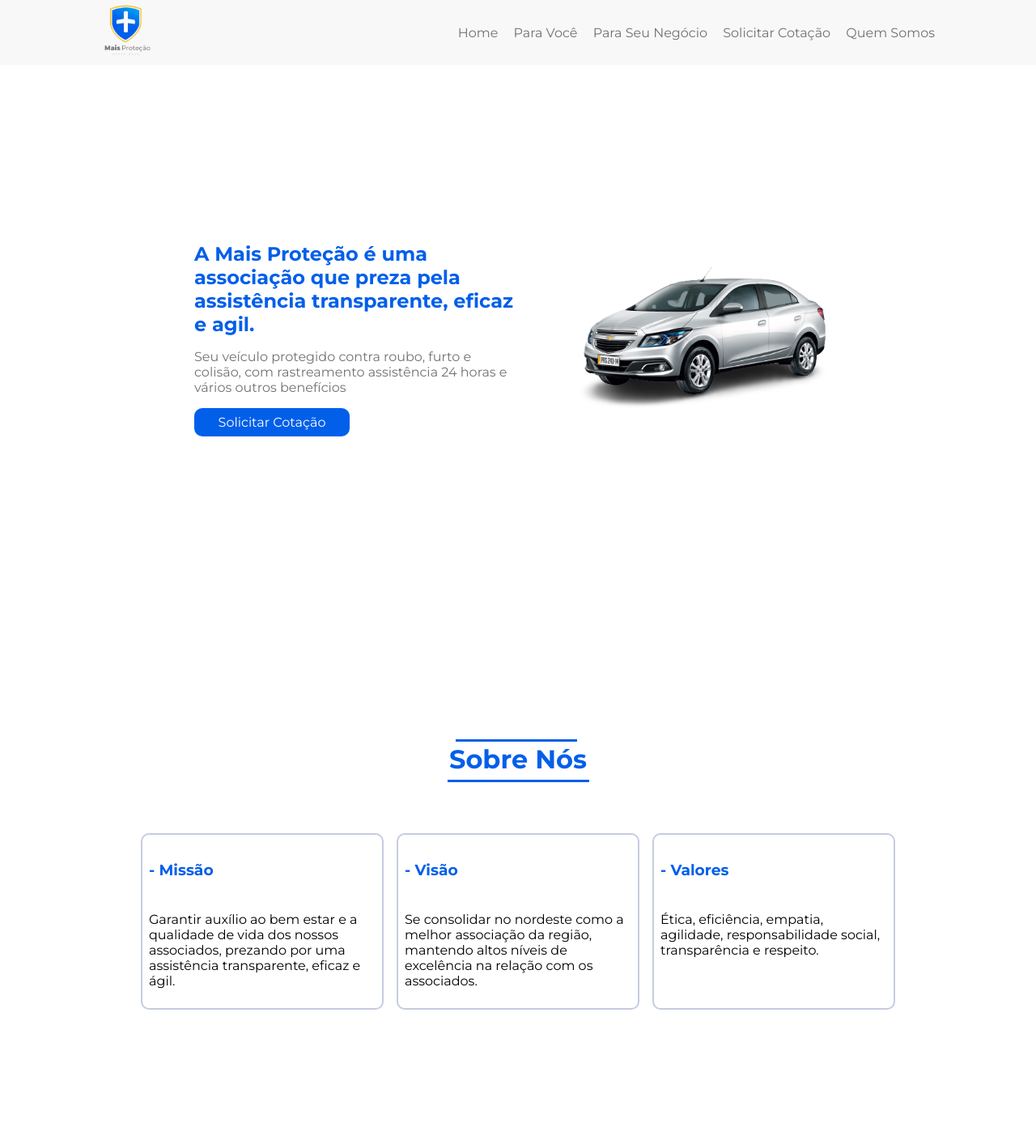
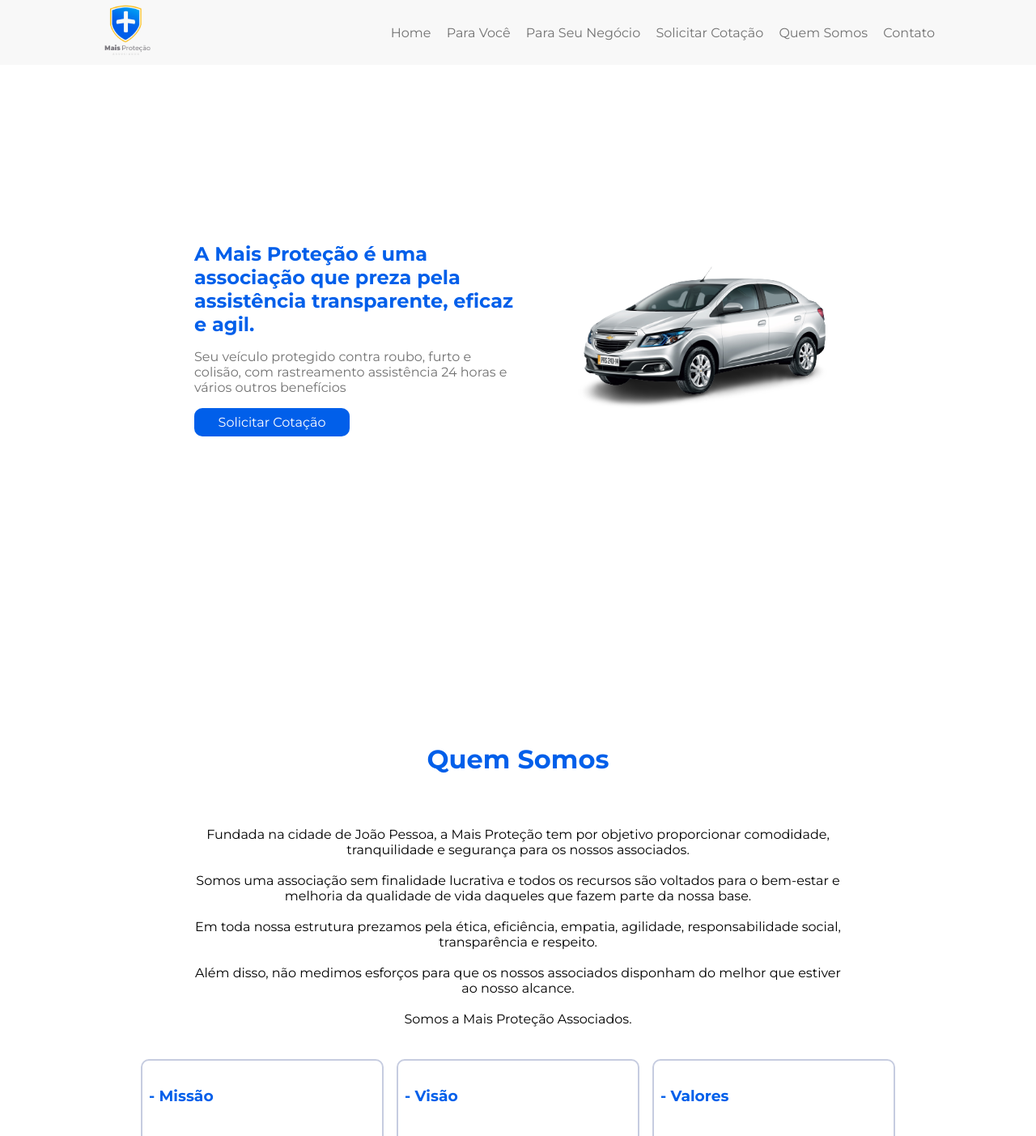
Before and after one commit to CabralArthur/Mais-Protecao, a React (Create React App) app: page / in a window 1280 px wide. Shown: the top 1403 px of the page at 81% size. Built offline with nearby package versions, Linux system fonts and the light colour scheme.

Commit message:
Adjusting text of site

```diff
--- a/src/components/Elements/Header/index.jsx
+++ b/src/components/Elements/Header/index.jsx
@@ -35,6 +35,9 @@ const Header = () => {
                     <li>
                         <a href='#sobre-nos'>Quem Somos</a>
                     </li>
+                    <li>
+                        <a href='#contato'>Contato</a>
+                    </li>
                 </ul>
                 <Hamburger onClick={handleMenu} />
             </Container>
@@ -55,6 +58,9 @@ const Header = () => {
                     <li>
                         <a href='#sobre-nos'>Quem Somos</a>
                     </li>
+                    <li>
+                        <a href='#contato'>Contato</a>
+                    </li>
             </MobileUL>
         </MainHeader>
     )
--- a/src/components/Sections/AboutSection/index.jsx
+++ b/src/components/Sections/AboutSection/index.jsx
@@ -4,7 +4,24 @@ import { Container } from './styles'
 const AboutSection = () => {
     return (
         <Container id='sobre-nos'>
-            <h1>Sobre Nós</h1>
+            <h1>Quem Somos</h1>
+
+            <span>
+                Fundada na cidade de João Pessoa, a Mais Proteção tem por objetivo proporcionar comodidade, tranquilidade e segurança para os nossos associados.
+                <br/>
+                <br/>
+                Somos uma associação sem finalidade lucrativa e todos os recursos são voltados para o bem-estar e melhoria da qualidade de vida daqueles que fazem parte da nossa base.
+                <br/>
+                <br/>
+                Em toda nossa estrutura prezamos pela ética, eficiência, empatia, agilidade, responsabilidade social, transparência e respeito.
+                <br/>
+                <br/>
+                Além disso, não medimos esforços para que os nossos associados disponham do melhor que estiver ao nosso alcance.
+                <br/>
+                <br/>
+                Somos a Mais Proteção Associados.
+            </span>
+
             <section>
                 <div>
                     <header> <h3>- Missão</h3></header>
--- a/src/components/Sections/AboutSection/styles.js
+++ b/src/components/Sections/AboutSection/styles.js
@@ -13,22 +13,10 @@ export const Container = styled.div`
         color: #015FEA;
         text-align: center;
         margin-bottom: 2rem;
-        &::before{
-            content: "";
-            position: absolute;
-            left: .5rem;
-            top: -5px;
-            width: 150px;
-            border-top: 3px solid #015FEA;
-        }
-        &::after{
-            content: "";
-            position: absolute;
-            left: -.1rem;
-            top: 45px;
-            width: 175px;
-            border-top: 3px solid #015FEA;
-        }
+    }
+    span{
+        text-align: center;
+        max-width: 800px;
     }
     section{
         display: flex;
--- a/src/components/Sections/Footer/index.jsx
+++ b/src/components/Sections/Footer/index.jsx
@@ -5,7 +5,7 @@ import { AiFillInstagram, AiFillFacebook } from 'react-icons/ai'
 
 const Footer = () => {
     return (
-        <MainFooter>
+        <MainFooter id='contato'>
             <Content>
                 <LeftSide>
                     <img src={LogoSource} alt="Logo" />
```
